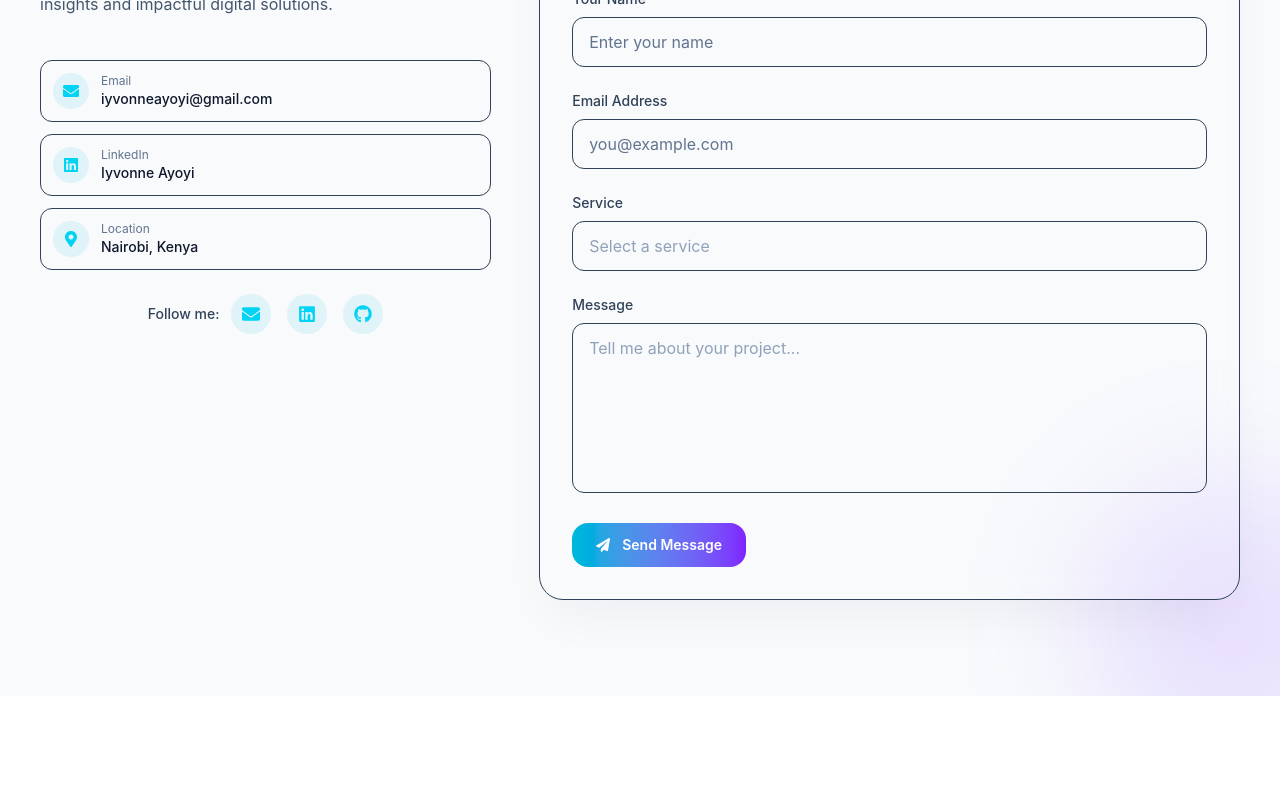
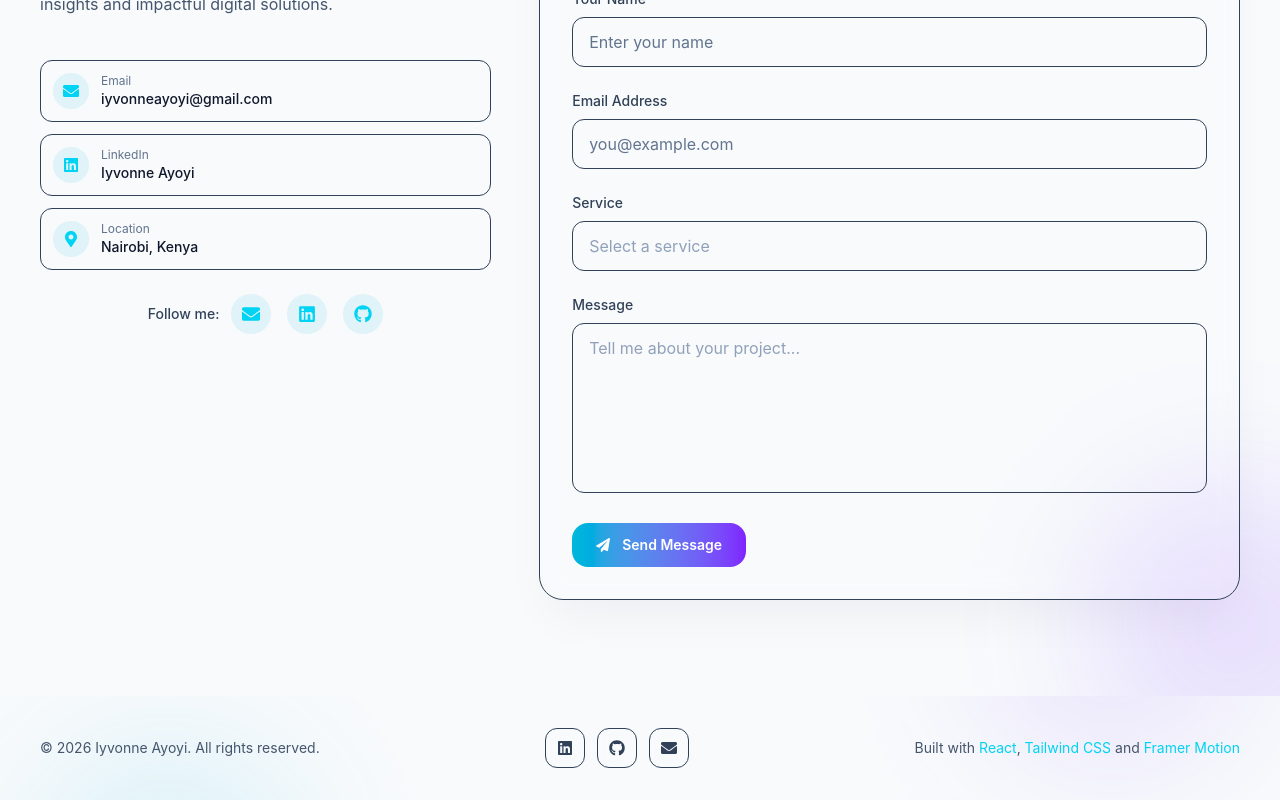
Before and after one commit to IyvonneAyoyi/Iyvonne-Ayoyi, a React (Vite) app: page / in a window 1280 px wide. Shown: the part 5578-6378 px from the top of the page. Before the commit the page ends 6274 px from the top, so only its background shows below. Built offline with nearby package versions, Linux system fonts and the light colour scheme.

Commit message:
Create footer with social links and technology stack

```diff
--- a/src/App.jsx
+++ b/src/App.jsx
@@ -4,20 +4,22 @@ import About from "./components/About";
 import Skills from "./components/Skills";
 import Projects from "./components/Projects";
 import Contact from "./components/Contact";
+import Footer from "./components/Footer";
 
 function App() {
   return (
     <div className="min-h-screen bg-slate-100 dark:bg-slate-900 transition-colors duration-300">
       <Navbar />
 
-      <main  className="pt-24 lg:pt-20">
+      <main className="pt-24 lg:pt-20">
         <Hero />
         <About />
         <Skills />
         <Projects />
         <Contact />
+      </main>
 
-      </main>
+      <Footer />
     </div>
   );
 }
--- /dev/null
+++ b/src/components/Footer.jsx
@@ -0,0 +1,57 @@
+import { motion } from "framer-motion";
+import { FaGithub, FaLinkedin, FaEnvelope } from "react-icons/fa";
+
+const Footer = () => {
+  return (
+    <section id="footer" className="relative overflow-hidden bg-slate-50 dark:bg-[#030712] py-8">
+      <div className="absolute top-10 left-6 w-72 h-72 rounded-full bg-cyan-500/10 blur-3xl pointer-events-none" />
+      <div className="absolute bottom-6 right-6 w-72 h-72 rounded-full bg-violet-500/10 blur-3xl pointer-events-none" />
+
+      <div className="relative z-10 max-w-7xl mx-auto px-6 lg:px-10">
+        <motion.div
+          initial={{ opacity: 0, y: 20 }}
+          whileInView={{ opacity: 1, y: 0 }}
+          viewport={{ once: true }}
+          transition={{ duration: 0.75 }}
+          className="flex flex-col md:flex-row justify-between items-center gap-4 text-sm text-slate-600 dark:text-slate-400"
+        >
+          <p className="text-slate-600 dark:text-slate-400">© 2026 Iyvonne Ayoyi. All rights reserved.</p>
+
+          <div className="flex items-center justify-center gap-3">
+            <a
+              href="https://www.linkedin.com/in/iyvonne-ayoyi-a265192a9"
+              target="_blank"
+              rel="noreferrer"
+              aria-label="LinkedIn"
+              className="w-10 h-10 rounded-xl flex items-center justify-center border border-slate-700 bg-white/5 backdrop-blur-md text-slate-700 dark:text-white hover:border-cyan-400 hover:text-cyan-400 transition-colors duration-300"
+            >
+              <FaLinkedin size={16} />
+            </a>
+            <a
+              href="https://github.com/IyvonneAyoyi"
+              target="_blank"
+              rel="noreferrer"
+              aria-label="GitHub"
+              className="w-10 h-10 rounded-xl flex items-center justify-center border border-slate-700 bg-white/5 backdrop-blur-md text-slate-700 dark:text-white hover:border-cyan-400 hover:text-cyan-400 transition-colors duration-300"
+            >
+              <FaGithub size={16} />
+            </a>
+            <a
+              href="mailto:iyvonneayoyi@gmail.com"
+              aria-label="Email"
+              className="w-10 h-10 rounded-xl flex items-center justify-center border border-slate-700 bg-white/5 backdrop-blur-md text-slate-700 dark:text-white hover:border-cyan-400 hover:text-cyan-400 transition-colors duration-300"
+            >
+              <FaEnvelope size={16} />
+            </a>
+          </div>
+
+          <p className="text-slate-600 dark:text-slate-400">
+            Built with <span className="text-cyan-400">React</span>, <span className="text-cyan-400">Tailwind CSS</span> and <span className="text-cyan-400">Framer Motion</span>
+          </p>
+        </motion.div>
+      </div>
+    </section>
+  );
+};
+
+export default Footer;
```
